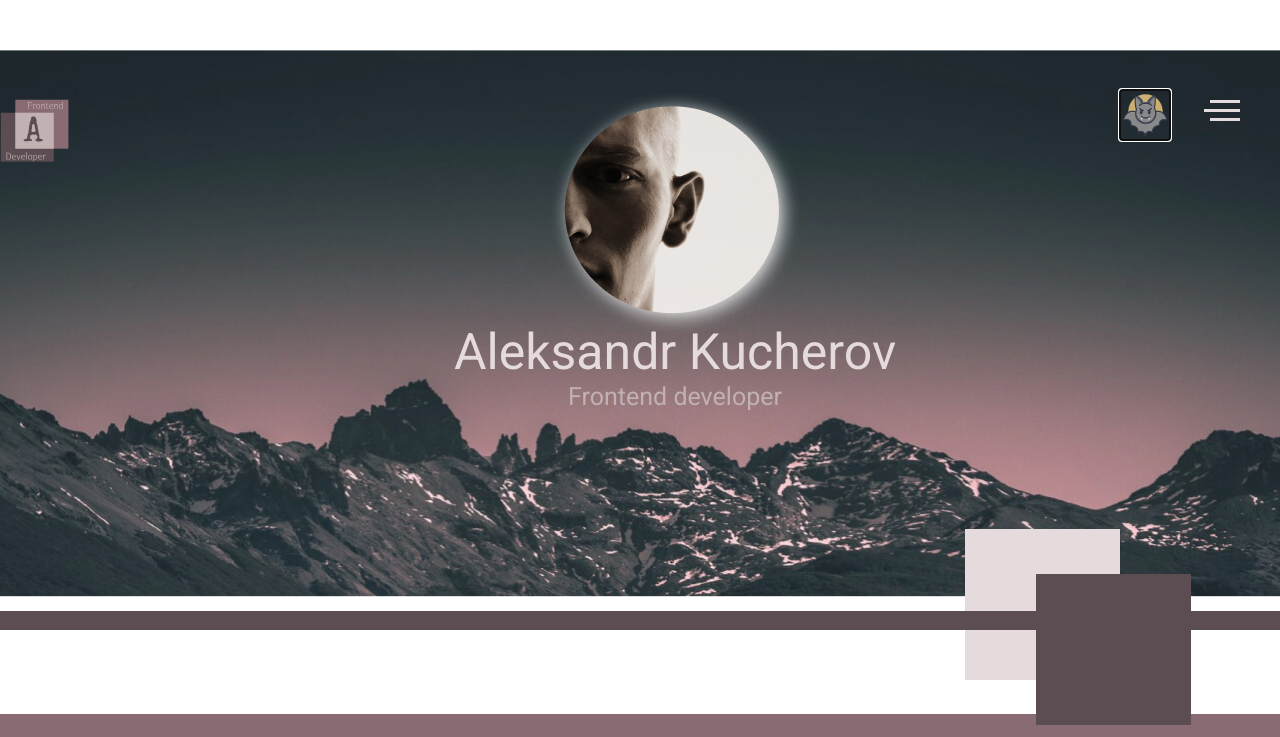
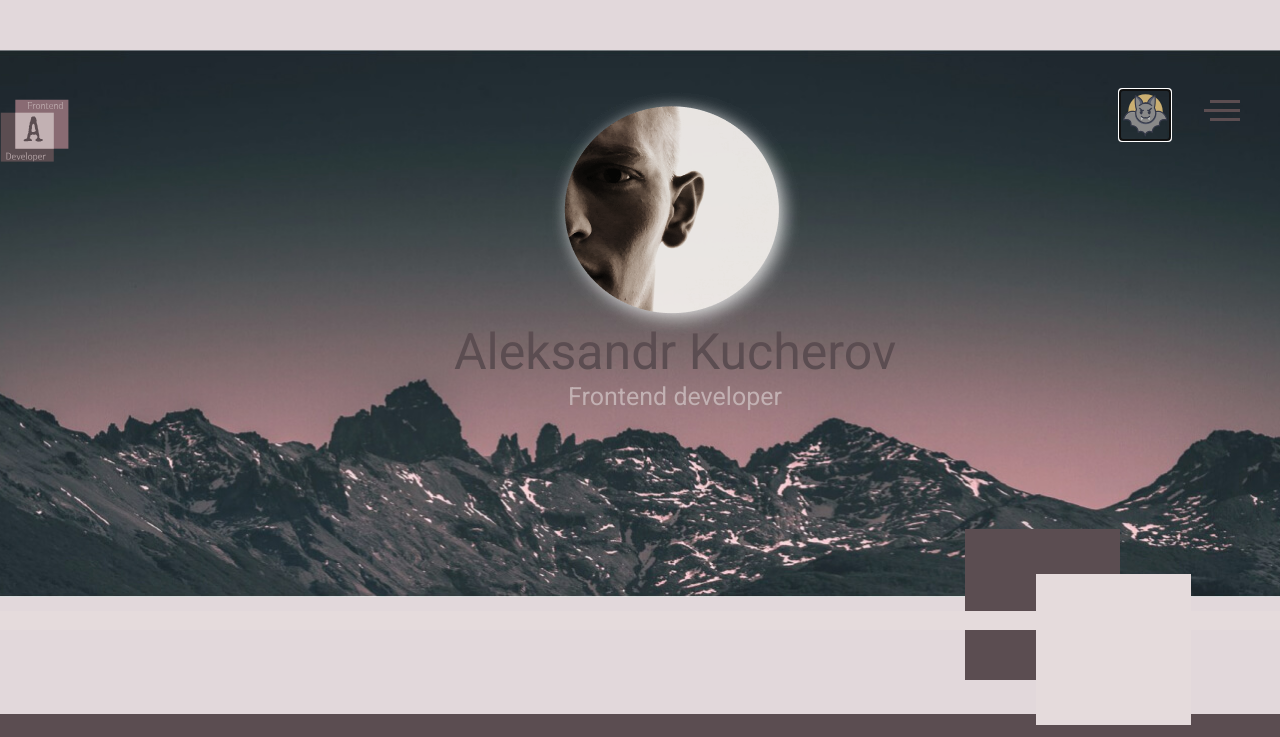
Before and after one commit to fundamentum71/portfolioKucherov, a website: page src/index.html in a window 1280 px wide. Both pictures are taken after a click on the button 1145 px from the left and 115 px from the top of the page. Shown: the top 737 px of the page. Drawn offline with nearby package versions, Linux system fonts and the light colour scheme; files that its build step writes are made by us from their sources; files whose address does not match are found by name.

Commit message:
save for pc

```diff
--- a/src/sass/base/_variables.scss
+++ b/src/sass/base/_variables.scss
@@ -1,32 +1,25 @@
-var(--ez-main-color): #e5dbdc;
-var(--ez-main-color)
+//var(--ez-main-color): #e5dbdc;
+//var(--ez-main-color)
 
+//var(--midle-main-color): #896b73;
 
-var(--midle-main-color): #896b73;
+//var(--hard-main-color): #5b4d51;
+//var(--hard-main-color)
 
+//var(--text-footer-color): #e2d8db;
+//var(--text-footer-color)
 
-var(--hard-main-color): #5b4d51;
-var(--hard-main-color)
+//var(--subtitle-promo-color): #c2b1b3;
+//var(--subtitle-promo-color)
 
-var(--text-footer-color): #e2d8db;
-var(--text-footer-color)
+//var(--square-bottom-cart-color): rgba(91, 77, 81, 0.8);
+//var(--square-bottom-cart-color)
 
-var(--subtitle-promo-color): #c2b1b3;
-var(--subtitle-promo-color)
+//var(--about-bg-color): #ffffff;
+//var(--about-bg-color)
 
+//var(--works-bg-color): #ffffff;
+//var(--works-bg-color)
 
-
-var(--square-bottom-cart-color): rgba(91, 77, 81, 0.8);
-var(--square-bottom-cart-color)
-
-
-var(--about-bg-color): #ffffff;
-var(--about-bg-color)
-
-var(--works-bg-color): #ffffff;
-var(--works-bg-color)
-
-
-
-var(--body-bg-color): #ffffff;
-var(--body-bg-color)
+//var(--body-bg-color): #ffffff;
+//var(--body-bg-color)
--- a/src/sass/style.scss
+++ b/src/sass/style.scss
@@ -14,6 +14,9 @@
 	max-width: 1350px;
 	margin: 0 auto;
 }
+body {
+	background-color: var(--body-bg-color);
+}
 
 :root {
 	--ez-main-color: #e5dbdc;
@@ -28,8 +31,12 @@
 }
 
 :root[data-theme='dark'] {
-	--midle-main-color: #5b4d51;
-	--about-bg-color: #896b73;
+	--midle-main-color: #e5dbdc;
+	--about-bg-color: #5b4d51;
+	--body-bg-color: #e2d8db;
+	--works-bg-color: #e2d8db;
+	--hard-main-color: #e2d8db;
+	--ez-main-color: #5b4d51;
 }
 
 @import 'blocks/dark';
```
Also changed, not shown: dist/css/style.min.css.
